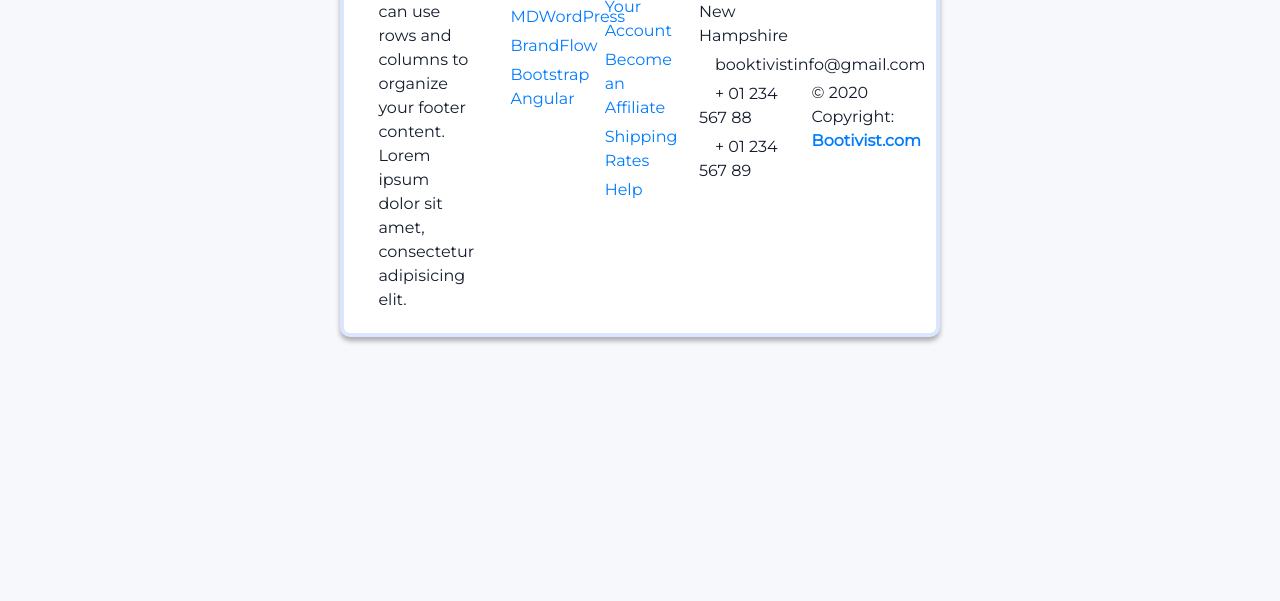
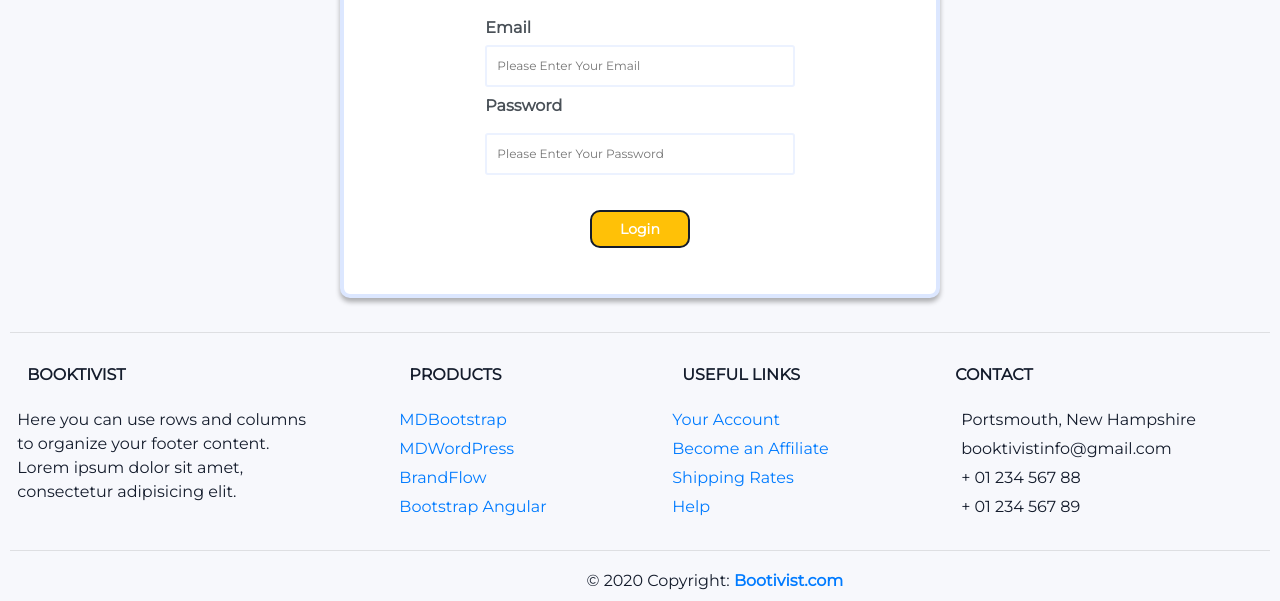
Before and after one commit to Team-1-UNH-Bootcamp/Booktivist, a website: page public/admin_login.html in a window 1280 px wide. Shown: the part 215-816 px from the top of the page. Drawn offline with nearby package versions, Linux system fonts and the light colour scheme.

Commit message:
added more commenting on docs, about to start coding

```diff
--- a/public/admin_login.html
+++ b/public/admin_login.html
@@ -1,8 +1,3 @@
-<!-- Ffej -->
-<!-- <text input> username -->
-<!-- <text input> password -->
-<!-- <button> login-->
-<!-- <link> forgot password-->
 <!DOCTYPE html>
 <html lang="en">
   <head>
@@ -74,11 +69,43 @@
       </div>
     </nav>
 
+    <!-- centered <div> -->
+    <div class="container">
+      <form>
+        <h1>Booktivist <i class="fas fa-book-open"></i></h1>
+        <h6>Admin Login</h6>
+        <div class="form-control">
+          <label for="email">Email</label>
+          <input
+            type="email"
+            name="email"
+            id="email"
+            placeholder="Please Enter Your Email"
+          />
+        </div>
+        <div class="form-control">
+          <label for="password">Password</label>
+          <input
+            type="password"
+            name="password"
+            id="password"
+            placeholder="Please Enter Your Password"
+          />
+        </div>
+        <button class="form-btn btn-warning">Login</button>
+      </form>
+    </div>
+    <!-- <text input> username -->
+    <!-- <text input> password -->
+    <!-- <button> login-->
+    <!-- <link> forgot password-->
+    <!-- <link> register-->
+
     <!-- Footer -->
     <container>
       <footer id="footer" class="page-footer font-small mdb-color pt-4">
         <!-- Footer Links -->
-        <div class="container text-center text-md-left">
+        <div class="text-center text-md-left">
           <hr />
           <!-- Footer links -->
           <div class="row text-center text-md-left mt-3 pb-3">
@@ -156,7 +183,7 @@
             <!-- Grid column -->
             <div class="col-md-7 col-lg-8">
               <!--Copyright-->
-              <p class="text-center text-md-left">
+              <p class="text-center text-md-right">
                 © 2020 Copyright:
                 <a href="www.booktivist.com">
                   <strong> Bootivist.com</strong>
@@ -201,9 +228,6 @@
       </footer>
     </container>
     <!-- Footer -->
-
-    <!-- Optional JavaScript -->
-    <!-- jQuery first, then Popper.js, then Bootstrap JS -->
     <script
       src="https://code.jquery.com/jquery-3.4.1.slim.min.js"
       integrity="sha384-J6qa4849blE2+poT4WnyKhv5vZF5SrPo0iEjwBvKU7imGFAV0wwj1yYfoRSJoZ+n"
```
Also changed, not shown: public/addbook.html (+1 -0 lines), public/admin_review.html (+3 -2 lines), public/assets/js/mylibrary.js (+12 -1 lines), public/assets/js/script.js (+32 -0 lines).
